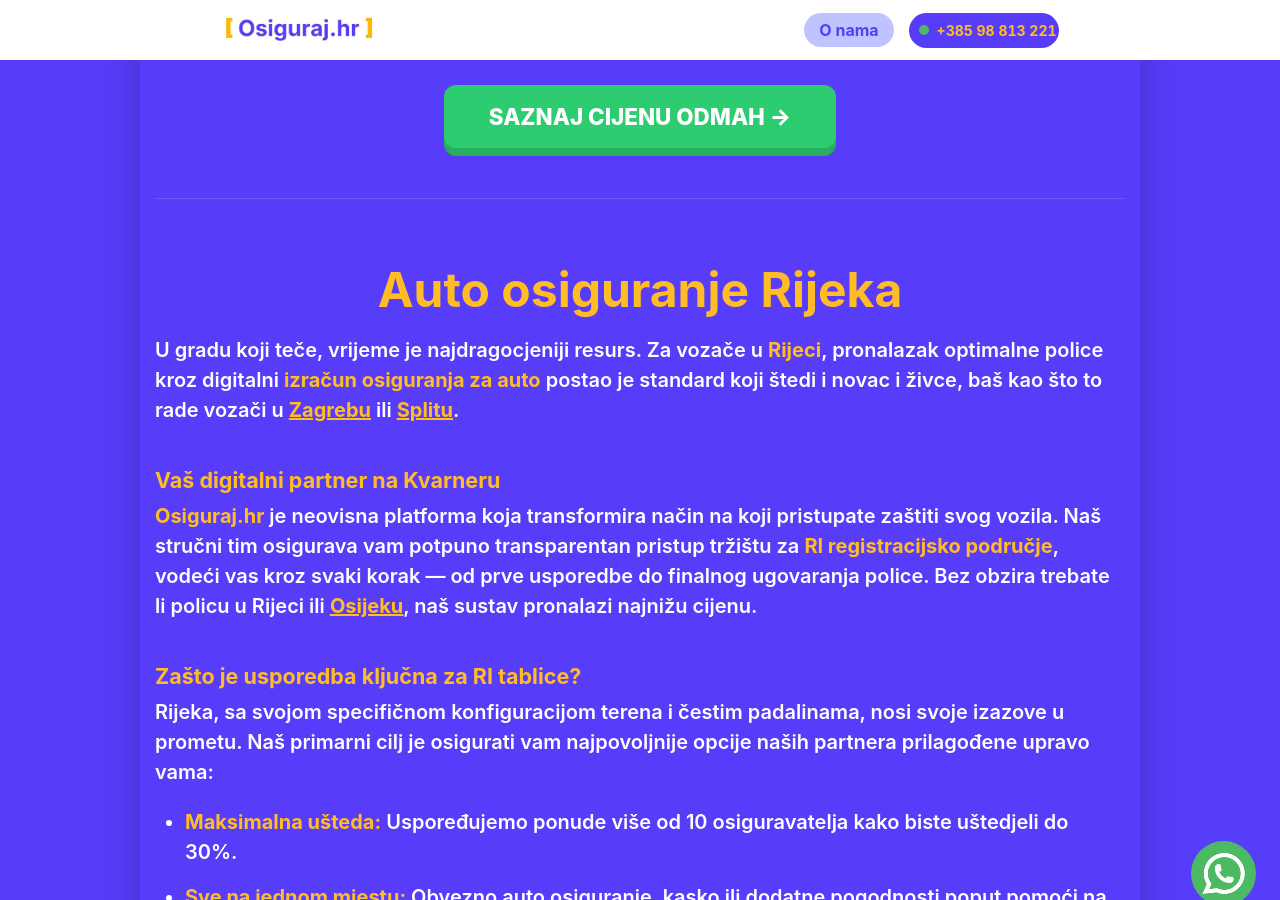
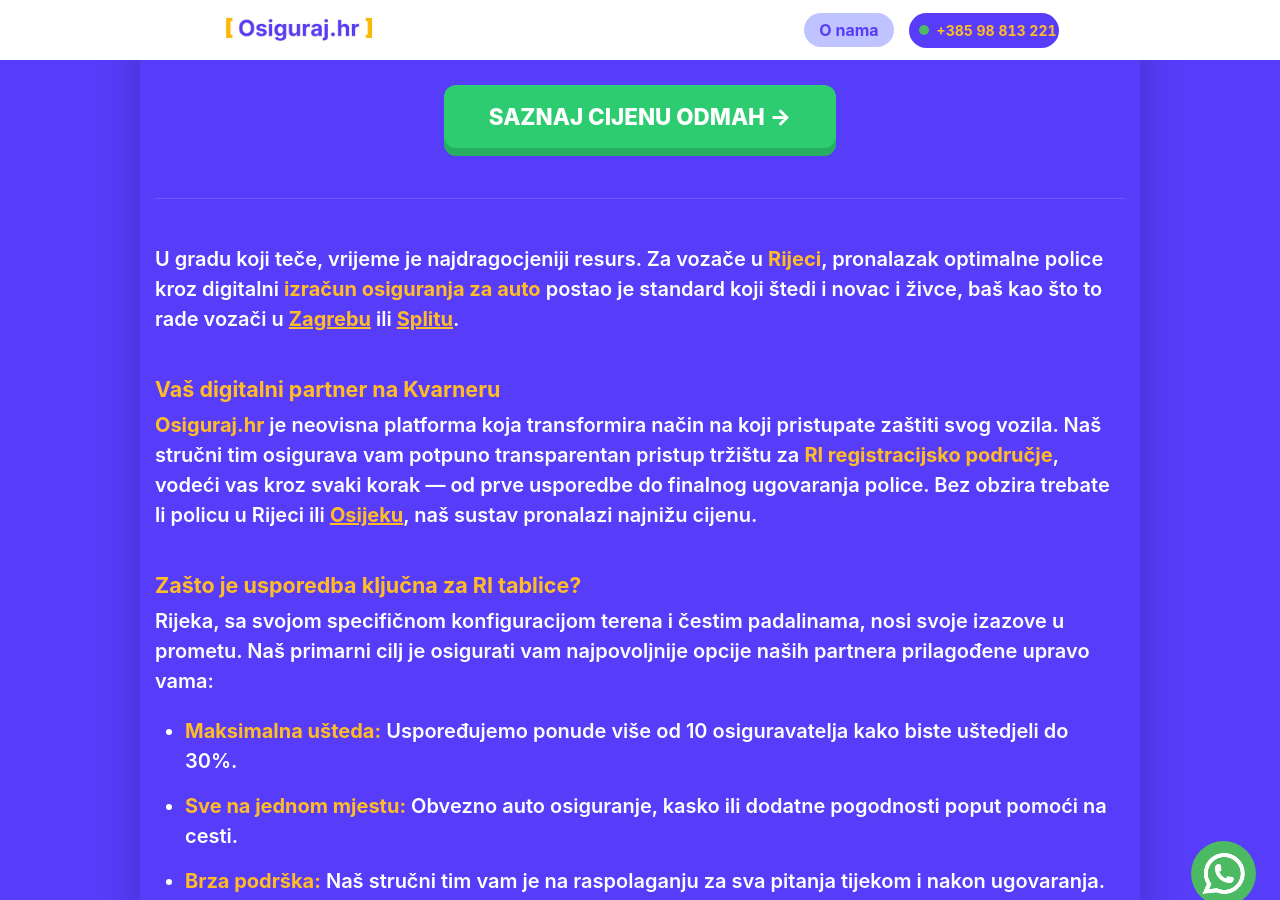
Before and after one commit to Filip-Gale/OsigurajHR, a Jekyll site: the page built from auto-osiguranje/rijeka.md, in a window 1280 px wide and 900 px high, scrolled down 328 px. Built offline with Jekyll 4.4.1, drawn with Linux system fonts in a browser that asks for light colours.

Commit message:
Update rijeka.md

```diff
--- a/auto-osiguranje/rijeka.md
+++ b/auto-osiguranje/rijeka.md
@@ -5,8 +5,6 @@
 permalink: /auto-osiguranje/rijeka/
 description: "Tražite najpovoljnije auto osiguranje u Rijeci? Osiguraj.hr vam nudi neovisnu usporedbu polica za RI područje i uštedu do 30% u par klikova."
 ---
-
-# Auto osiguranje Rijeka
 
 U gradu koji teče, vrijeme je najdragocjeniji resurs. Za vozače u **Rijeci**, pronalazak optimalne police kroz digitalni **izračun osiguranja za auto** postao je standard koji štedi i novac i živce, baš kao što to rade vozači u [Zagrebu]({{ '/auto-osiguranje/zagreb/' | relative_url }}) ili [Splitu]({{ '/auto-osiguranje/split/' | relative_url }}).
 
```
